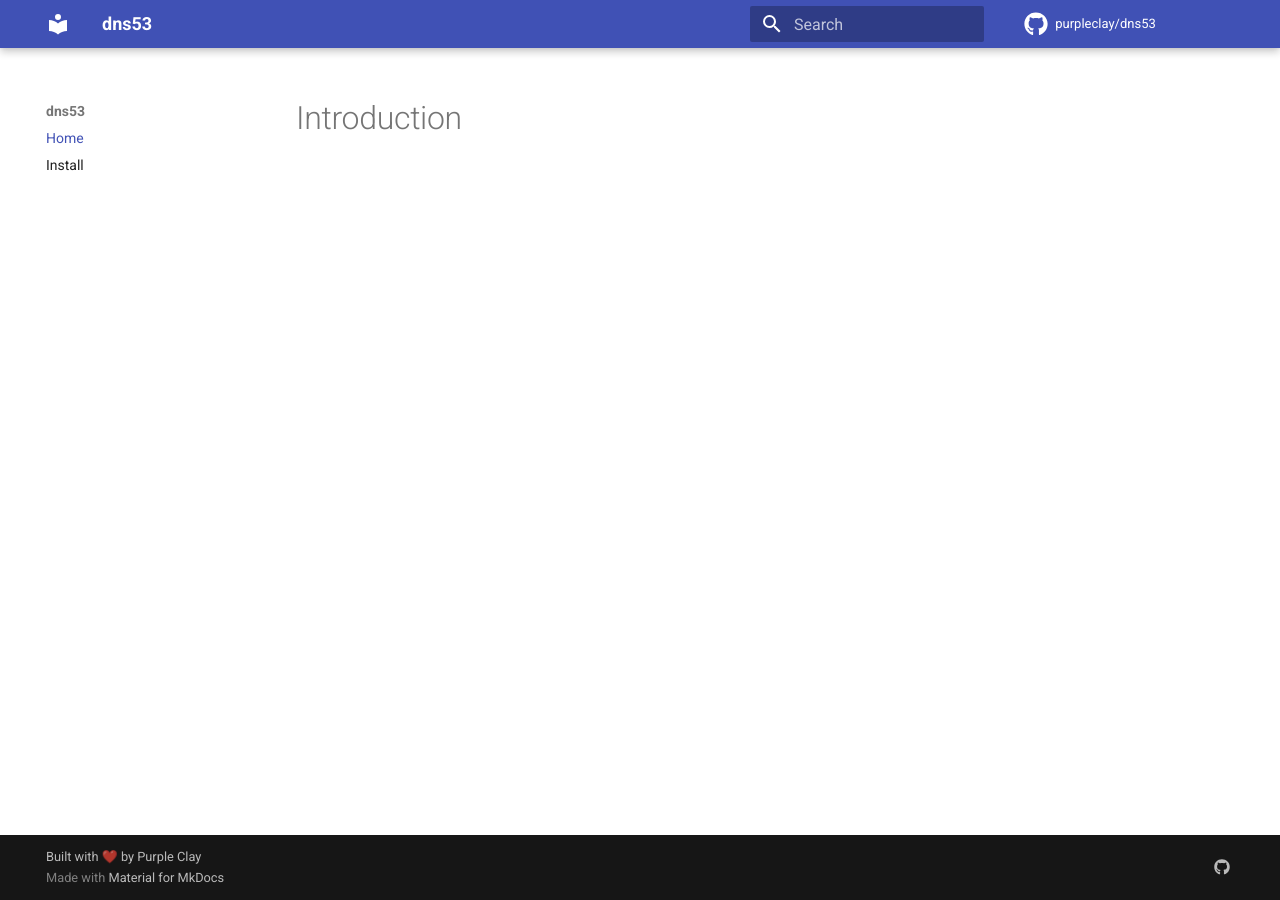
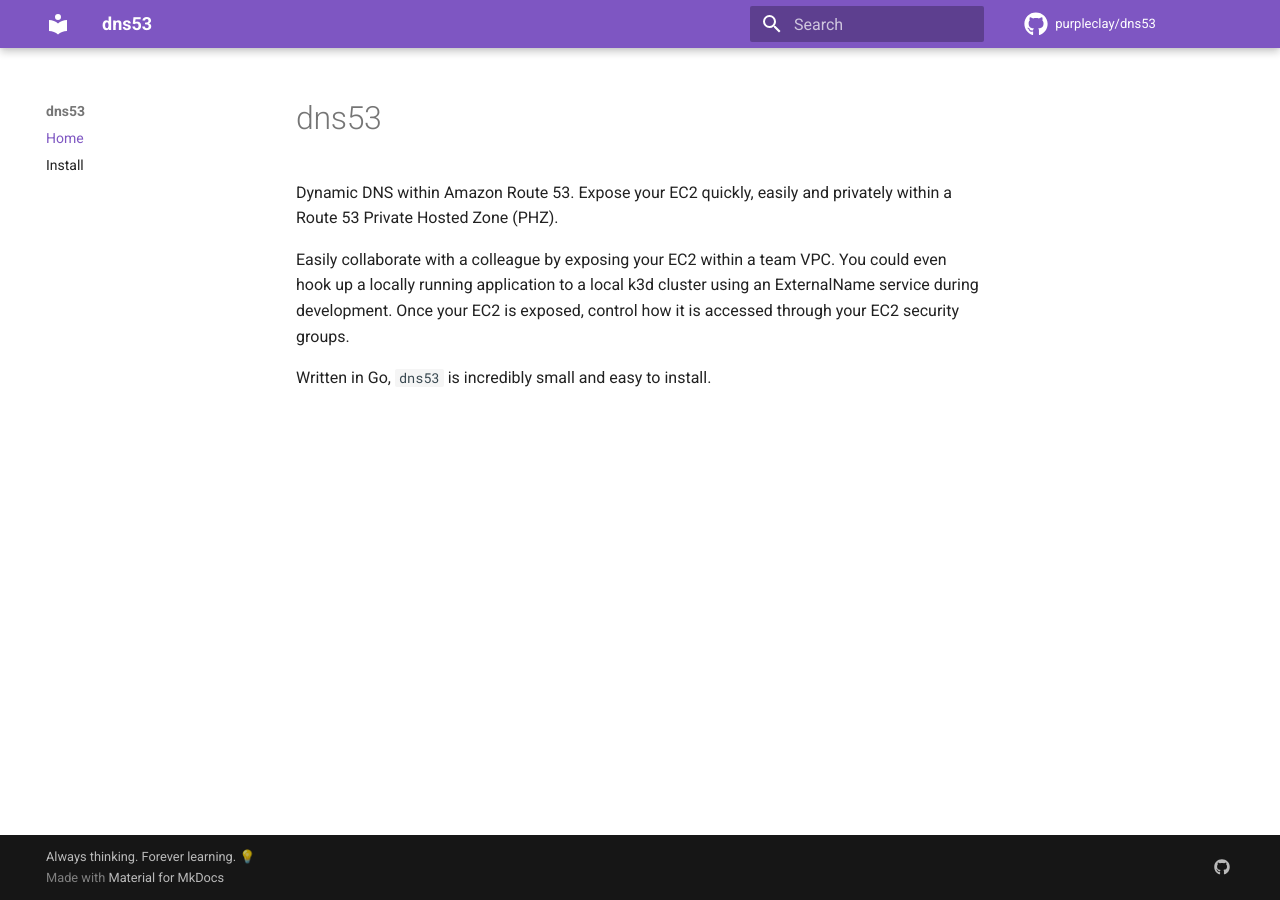
Before and after one commit to purpleclay/dns53, an MkDocs documentation site: the page built from docs/content/index.md, in a window 1280 px wide. Built offline with MkDocs 1.6.1 and Material for MkDocs 9.7.7, drawn with Linux system fonts in a browser that asks for light colours; comment, search, counter and statistics services are not loaded.

Commit message:
home page

```diff
--- a/docs/content/index.md
+++ b/docs/content/index.md
@@ -1 +1,7 @@
-# Introduction
+# dns53
+
+Dynamic DNS within Amazon Route 53. Expose your EC2 quickly, easily and privately within a Route 53 Private Hosted Zone (PHZ).
+
+Easily collaborate with a colleague by exposing your EC2 within a team VPC. You could even hook up a locally running application to a local k3d cluster using an ExternalName service during development. Once your EC2 is exposed, control how it is accessed through your EC2 security groups.
+
+Written in Go, `dns53` is incredibly small and easy to install.
--- a/docs/mkdocs.yml
+++ b/docs/mkdocs.yml
@@ -1,6 +1,6 @@
 site_name: dns53
 site_description: Dynamic DNS within Amazon Route53. Expose your EC2 quickly, easily and privately
-copyright: Built with ❤️ by Purple Clay
+copyright: Always thinking. Forever learning. 💡
 repo_name: purpleclay/dns53
 repo_url: https://github.com/purpleclay/dns53
 edit_uri: edit/main/docs/content
@@ -8,6 +8,9 @@ docs_dir: content
 
 theme:
   name: material
+  palette:
+    primary: deep purple
+    accent: purple
   features:
     - content.code.annotate
     - search.suggest
```
